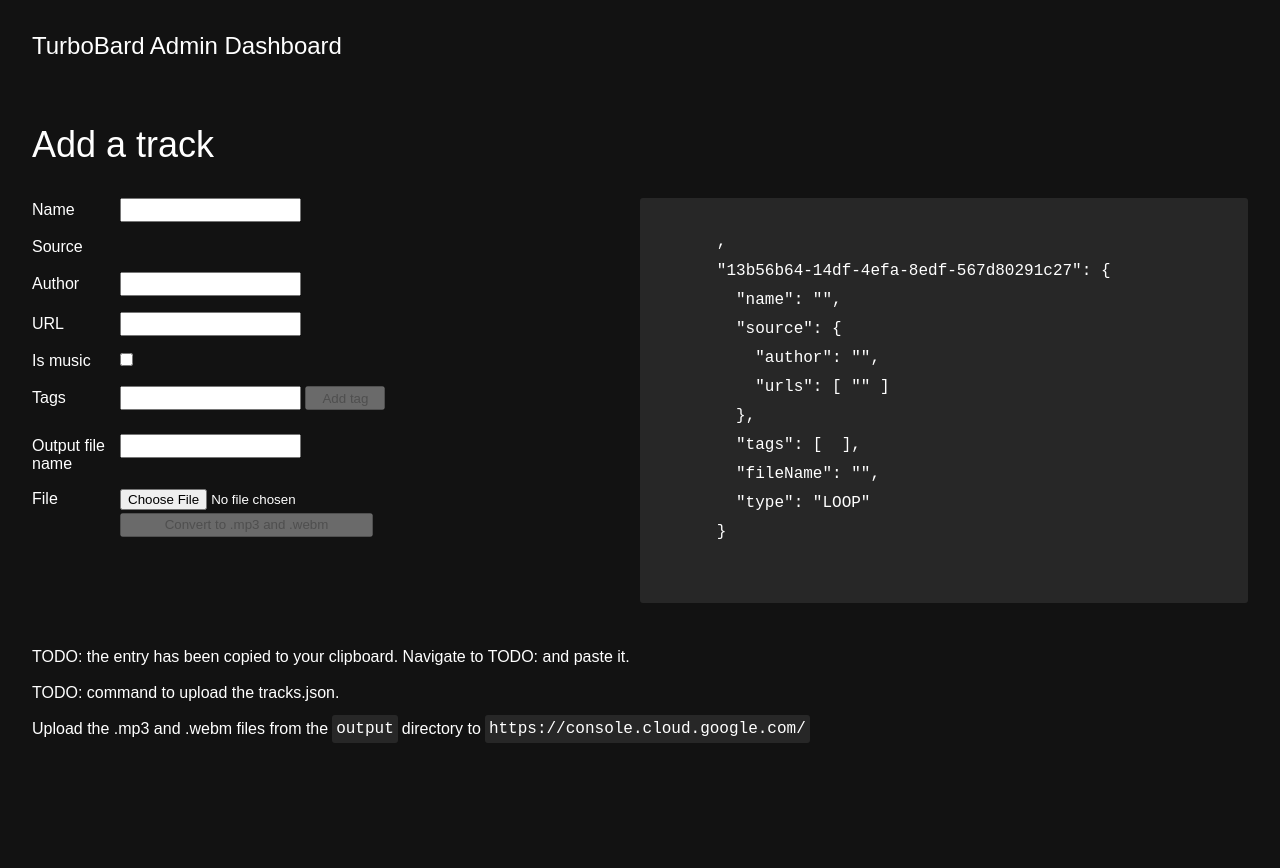
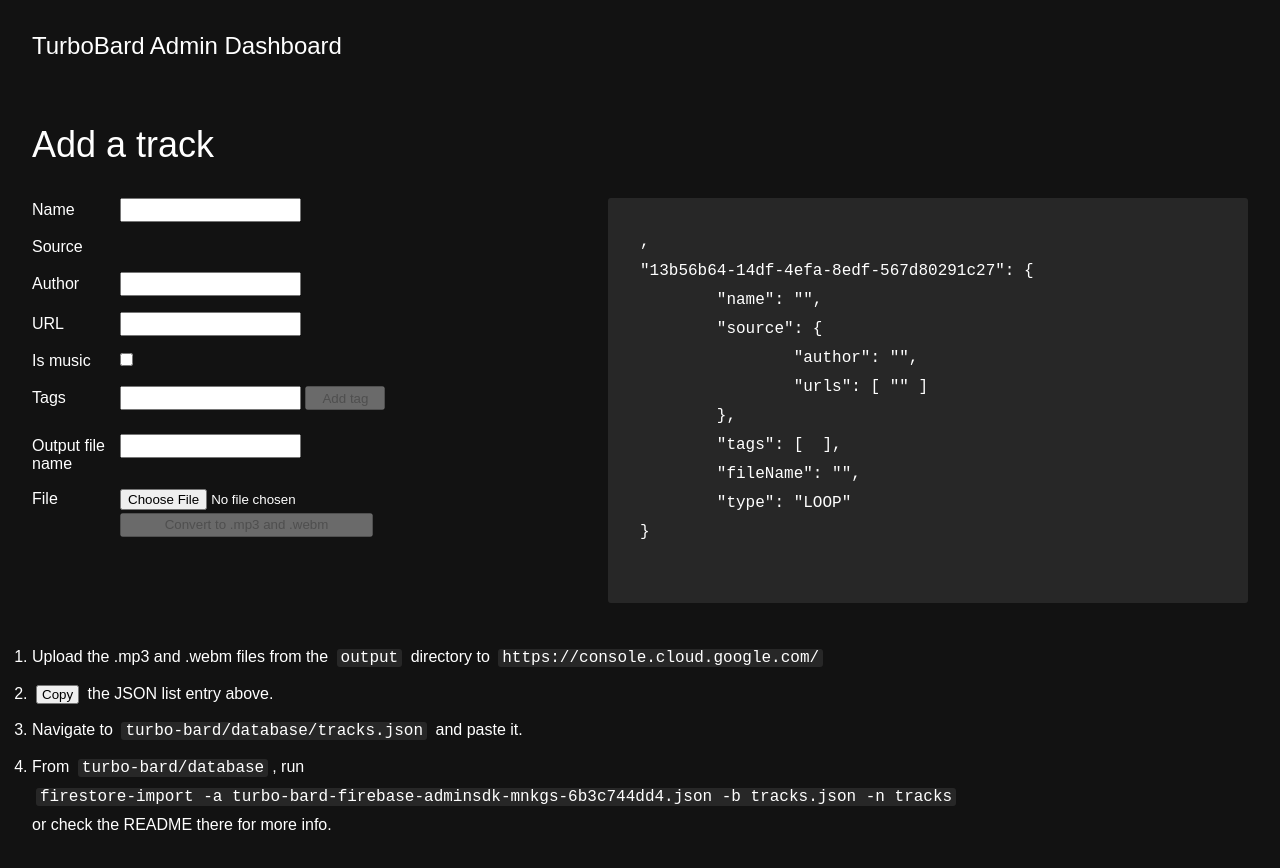
Before and after one commit to bencodrington/turbo-bard-admin, a SvelteKit app: page / in a window 1280 px wide. Shown: the top 868 px of the page. Before the commit the page ends 800 px from the top, so only its background shows below. Built offline with nearby package versions, Linux system fonts and the light colour scheme.

Commit message:
Copy JSON entry to clipboard. Flesh out instructions.

```diff
--- a/src/routes/AddTrack.svelte
+++ b/src/routes/AddTrack.svelte
@@ -1,4 +1,5 @@
 <script lang="ts">
+	import { enhance } from '$app/forms';
 	import { v4 as uuidv4 } from 'uuid';
 
 	let trackName = '';
@@ -24,12 +25,32 @@
 	};
 
 	$: tagsString = [...(isMusic ? ['music'] : []), ...tags].map((tag) => `"${tag}"`).join(', ');
+
+	const copyEntry = () => {
+		const element = document.querySelector('.output code');
+		if (element === null) {
+			console.error('Unable to find output element to copy its contents.');
+			return;
+		}
+		// Select the text contents inside the output element.
+		var range = document.createRange();
+		range.selectNodeContents(element);
+		// Copy it to the clipboard.
+		navigator.clipboard.writeText(range.toString());
+	};
 </script>
 
 <div class="add-track-container">
 	<h2>Add a track</h2>
 	<div class="two-column">
-		<form method="POST" class="form-rows" enctype="multipart/form-data">
+		<!-- Override default form submission behaviour with use:enhance to avoid
+		 	resetting the form after clicking submit. -->
+		<form
+			method="POST"
+			class="form-rows"
+			enctype="multipart/form-data"
+			use:enhance={() => () => {}}
+		>
 			<div class="form-row">
 				<label for="trackName">Name</label>
 				<input name="trackName" bind:value={trackName} />
@@ -105,11 +126,21 @@
 
 	<div class="instructions">
 		<ol>
-			<li>TODO: the entry has been copied to your clipboard. Navigate to TODO: and paste it.</li>
-			<li>TODO: command to upload the tracks.json.</li>
 			<li>
 				Upload the .mp3 and .webm files from the <code>output</code>
 				directory to <code>https://console.cloud.google.com/</code>
+			</li>
+			<li>
+				<button class="button-padding" on:click={copyEntry}>Copy</button> the JSON list entry above.
+			</li>
+			<li>Navigate to <code>turbo-bard/database/tracks.json</code> and paste it.</li>
+			<li>
+				<p>From <code>turbo-bard/database</code>, run</p>
+				<code
+					>firestore-import -a turbo-bard-firebase-adminsdk-mnkgs-6b3c744dd4.json -b tracks.json -n
+					tracks</code
+				>
+				<p>or check the README there for more info.</p>
 			</li>
 		</ol>
 	</div>
@@ -178,7 +209,11 @@
 		width: auto;
 	}
 
-	pre,
+	.output {
+		padding: 0 2rem;
+	}
+
+	.output,
 	.instructions code {
 		background: var(--grey-2);
 		border-radius: 3px;
@@ -193,8 +228,13 @@
 		line-height: 1.75rem;
 	}
 
-	.instructions code {
+	.instructions code,
+	.button-padding {
 		padding: 0 0.25rem;
 		margin: 0 0.25rem;
 	}
+
+	ol li {
+		display: list-item;
+	}
 </style>
```
Lines whose indentation alone changed are shown as unchanged.
